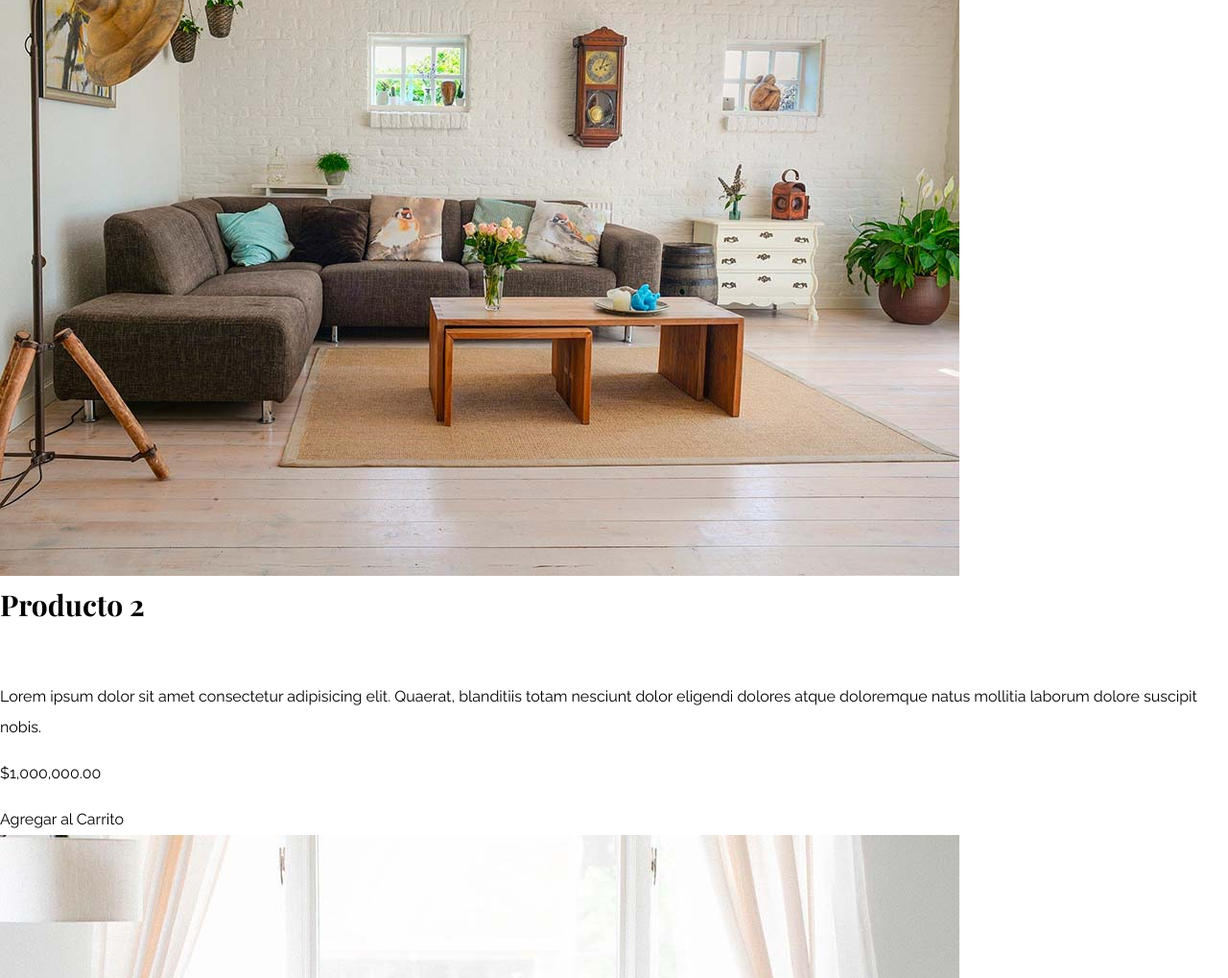
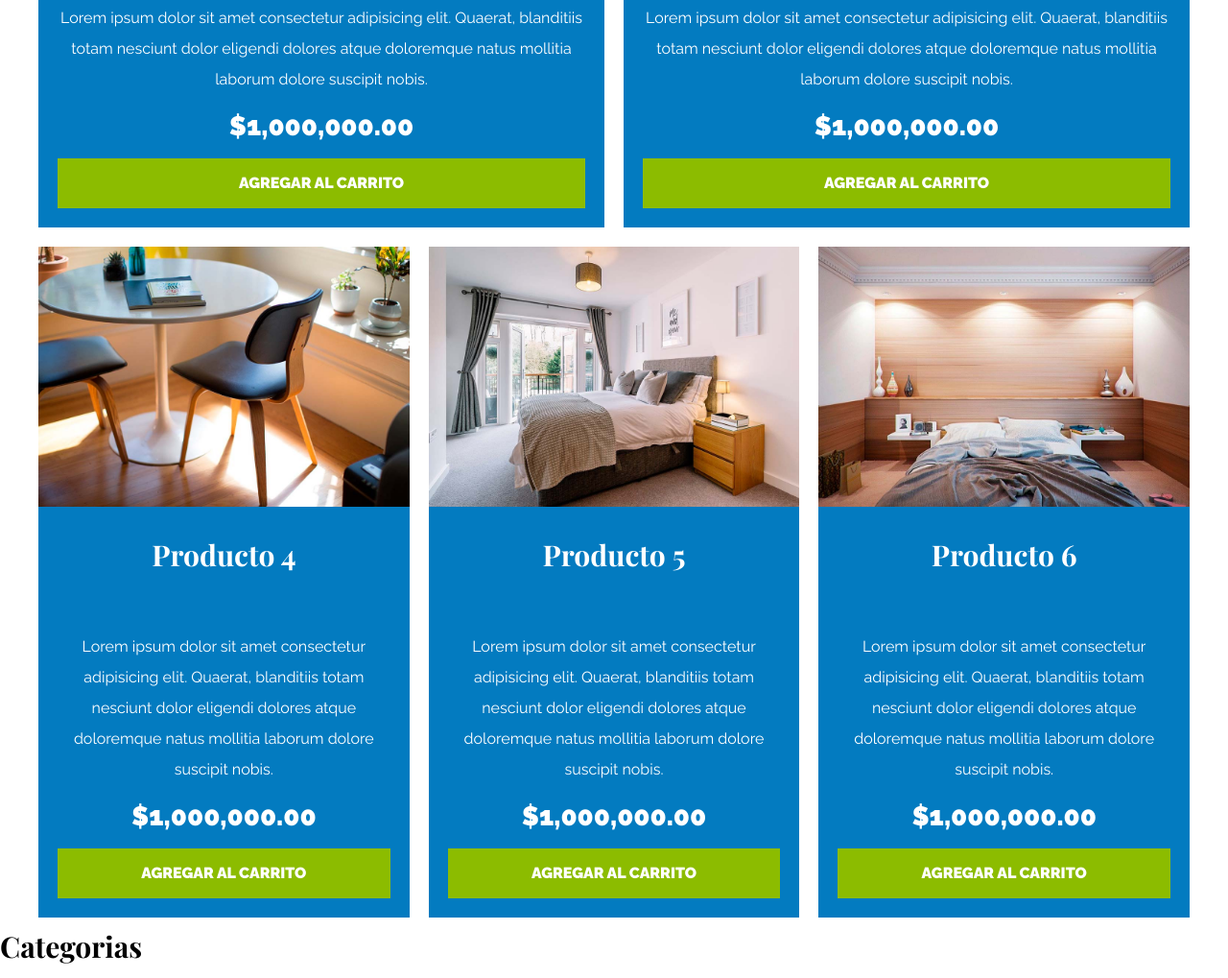
Before and after one commit to CarlosMario714/ecommerceInicial, a plain HTML site: page Index.html in a window 1280 px wide. Shown: the part 2964-3983 px from the top of the page at 96% size. Drawn offline with nearby package versions, Linux system fonts and the light colour scheme.

Commit message:
add css grid

```diff
--- a/Index.html
+++ b/Index.html
@@ -33,7 +33,7 @@
     <div class="hero"></div>
 
     <section class="contenedor categorias">
-      <h2>Categoria de Productos</h2>
+      <h2 class="text-center">Categoria de Productos</h2>
 
       <div class="listado-categorias">
         <div class="categoria">
@@ -67,100 +67,100 @@
       </div>
     </section>
 
-    <main>
-      <h2>Nuestros Productos</h2>
-      <div>
-        <div>
+    <main class="contenido-principal contenedor">
+      <h2 class="text-center">Nuestros Productos</h2>
+      <div class="listado-productos">
+        <div class="producto">
           <img src="./Img/producto1.jpg" alt="Imagen Producto" />
-          <div>
+          <div class="texto-producto">
             <h3>Producto 1</h3>
             <p>
               Lorem ipsum dolor sit amet consectetur adipisicing elit. Quaerat,
               blanditiis totam nesciunt dolor eligendi dolores atque doloremque
               natus mollitia laborum dolore suscipit nobis.
             </p>
-            <p>$1,000,000.00</p>
-            <a href="#">Agregar al Carrito</a>
+            <p class="precio">$1,000,000.00</p>
+            <a class="btn" href="#">Agregar al Carrito</a>
           </div>
           <!-- Info de producto-->
         </div>
         <!--Producto-->
 
-        <div>
+        <div class="producto">
           <img src="./Img/producto2.jpg" alt="Imagen Producto" />
-          <div>
+          <div class="texto-producto">
             <h3>Producto 2</h3>
             <p>
               Lorem ipsum dolor sit amet consectetur adipisicing elit. Quaerat,
               blanditiis totam nesciunt dolor eligendi dolores atque doloremque
               natus mollitia laborum dolore suscipit nobis.
             </p>
-            <p>$1,000,000.00</p>
-            <a href="#">Agregar al Carrito</a>
+            <p class="precio">$1,000,000.00</p>
+            <a class="btn" href="#">Agregar al Carrito</a>
           </div>
           <!-- Info de producto-->
         </div>
         <!--Producto-->
 
-        <div>
+        <div class="producto">
           <img src="./Img/producto3.jpg" alt="Imagen Producto" />
-          <div>
+          <div class="texto-producto">
             <h3>Producto 3</h3>
             <p>
               Lorem ipsum dolor sit amet consectetur adipisicing elit. Quaerat,
               blanditiis totam nesciunt dolor eligendi dolores atque doloremque
               natus mollitia laborum dolore suscipit nobis.
             </p>
-            <p>$1,000,000.00</p>
-            <a href="#">Agregar al Carrito</a>
+            <p class="precio">$1,000,000.00</p>
+            <a class="btn" href="#">Agregar al Carrito</a>
           </div>
           <!-- Info de producto-->
         </div>
         <!--Producto-->
 
-        <div>
+        <div class="producto">
           <img src="./Img/producto4.jpg" alt="Imagen Producto" />
-          <div>
+          <div class="texto-producto">
             <h3>Producto 4</h3>
             <p>
               Lorem ipsum dolor sit amet consectetur adipisicing elit. Quaerat,
               blanditiis totam nesciunt dolor eligendi dolores atque doloremque
               natus mollitia laborum dolore suscipit nobis.
             </p>
-            <p>$1,000,000.00</p>
-            <a href="#">Agregar al Carrito</a>
+            <p class="precio">$1,000,000.00</p>
+            <a class="btn" href="#">Agregar al Carrito</a>
           </div>
           <!-- Info de producto-->
         </div>
         <!--Producto-->
 
-        <div>
+        <div class="producto">
           <img src="./Img/producto5.jpg" alt="Imagen Producto" />
-          <div>
+          <div class="texto-producto">
             <h3>Producto 5</h3>
             <p>
               Lorem ipsum dolor sit amet consectetur adipisicing elit. Quaerat,
               blanditiis totam nesciunt dolor eligendi dolores atque doloremque
               natus mollitia laborum dolore suscipit nobis.
             </p>
-            <p>$1,000,000.00</p>
-            <a href="#">Agregar al Carrito</a>
+            <p class="precio">$1,000,000.00</p>
+            <a class="btn" href="#">Agregar al Carrito</a>
           </div>
           <!-- Info de producto-->
         </div>
         <!--Producto-->
 
-        <div>
+        <div class="producto">
           <img src="./Img/producto6.jpg" alt="Imagen Producto" />
-          <div>
+          <div class="texto-producto">
             <h3>Producto 6</h3>
             <p>
               Lorem ipsum dolor sit amet consectetur adipisicing elit. Quaerat,
               blanditiis totam nesciunt dolor eligendi dolores atque doloremque
               natus mollitia laborum dolore suscipit nobis.
             </p>
-            <p>$1,000,000.00</p>
-            <a href="#">Agregar al Carrito</a>
+            <p class="precio">$1,000,000.00</p>
+            <a class="btn" href="#">Agregar al Carrito</a>
           </div>
           <!-- Info de producto-->
         </div>
--- a/styles/styles.css
+++ b/styles/styles.css
@@ -50,6 +50,25 @@ a {
 img {
   max-width: 100%; /*las imagenes se ajustan al tamaño del contenedor*/
   display: block;
+}
+
+.btn {
+  background-color: #8cbc00;
+  display: block;
+  color: #fff;
+  text-transform: uppercase;
+  font-weight: 900;
+  padding: 1rem;
+  transition: background-color 0.3s ease-out;
+}
+
+.btn:hover {
+  background-color: #769c02;
+}
+
+/*utilidades*/
+.text-center {
+  text-align: center;
 }
 
 /** Header y navegacion**/
@@ -153,3 +172,72 @@ img {
   padding-left: 10rem;
   color: #fff;
 }
+
+/*Listado de productos*/
+
+.contenido-principal {
+  padding-top: 5rem;
+}
+
+.listado-productos {
+  display: grid;
+  grid-template-columns: repeat(6, 1fr);
+  gap: 2rem;
+}
+
+.producto:nth-child(1) {
+  grid-column-start: 1;
+  grid-column-end: 7;
+  display: grid;
+  grid-template-columns: 3fr 1fr;
+}
+
+.producto:nth-child(1) img {
+  height: 46rem;
+  width: 100%;
+  object-fit: cover;
+}
+
+.producto:nth-child(2) {
+  grid-column-start: 1;
+  grid-column-end: 4;
+}
+
+.producto:nth-child(3) {
+  grid-column-start: 4;
+  grid-column-end: 7;
+}
+
+.producto:nth-child(4) {
+  grid-column-start: 1;
+  grid-column-end: 3;
+}
+
+.producto:nth-child(5) {
+  grid-column-start: 3;
+  grid-column-end: 5;
+}
+
+.producto:nth-child(6) {
+  grid-column-start: 5;
+  grid-column-end: 7;
+}
+
+.producto {
+  background-color: #037bc0;
+}
+
+.texto-producto {
+  text-align: center;
+  color: #fff;
+  padding: 2rem;
+}
+
+.texto-producto p {
+  margin: 0 0 0.5rem 0;
+}
+
+.texto-producto .precio {
+  font-size: 2.8rem;
+  font-weight: 900;
+}
```
